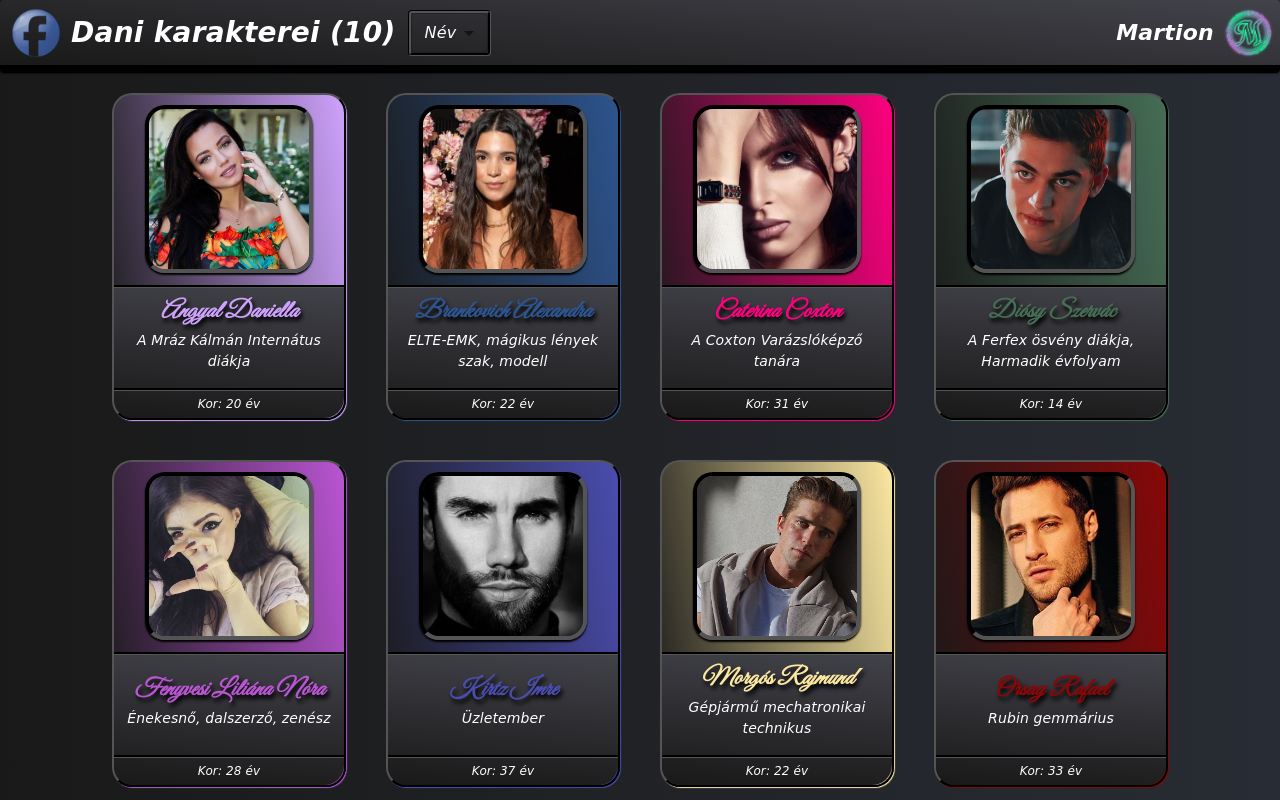
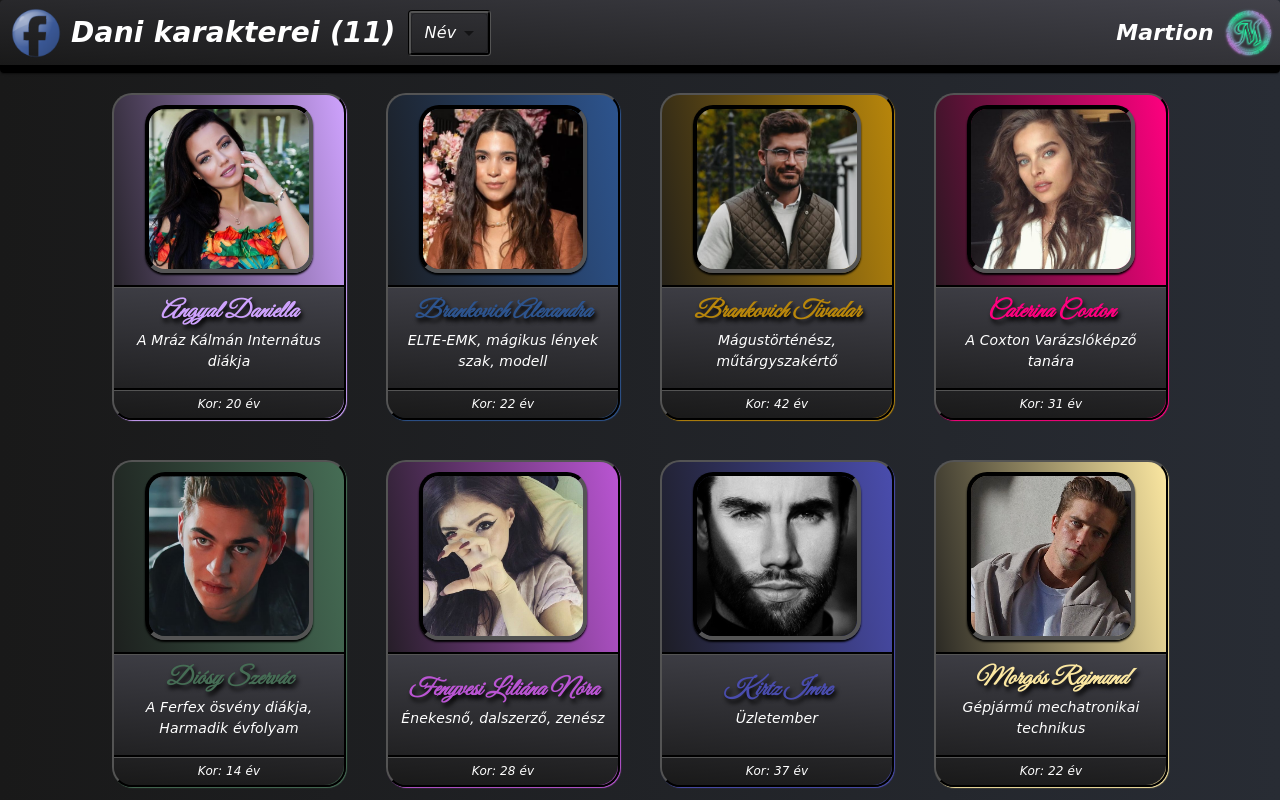
Before and after one commit to DanielWiera/DaniCharactersMartion, a React (Create React App) app: page / in a window 1280 px wide. Shown: the top 800 px of the page. Built offline with nearby package versions, Linux system fonts and the light colour scheme; the HTML template or start-up script is replaced by a standard one.

Commit message:
Add files via upload

```diff
--- a/src/components/characters/characterList.js
+++ b/src/components/characters/characterList.js
@@ -16,10 +16,18 @@ const characterList = [
         color: "#2D548E"
     },
     {
+        name: "Brankovich Tivadar",
+        title: "Mágustörténész, műtárgyszakértő",
+        birthday: "1982-04-06",
+        img: "brankovichtivadar.png",
+        pic: "Justus Frederic Hansen",
+        color: "#B8860B"
+    },
+    {
         name: "Caterina Coxton",
         title: "A Coxton Varázslóképző tanára",
         birthday: "1993-03-03",
-        img: "caterinacoxton2.png",
+        img: "caterinacoxton.png",
         pic: "Charelle Schriek",
         color: "#FF007F"
     },
```
